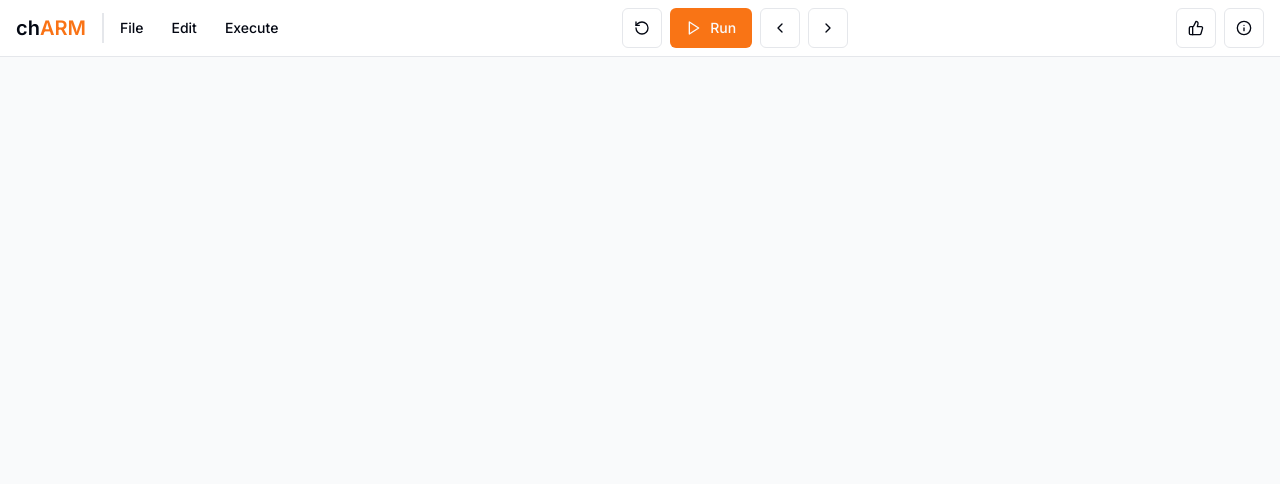
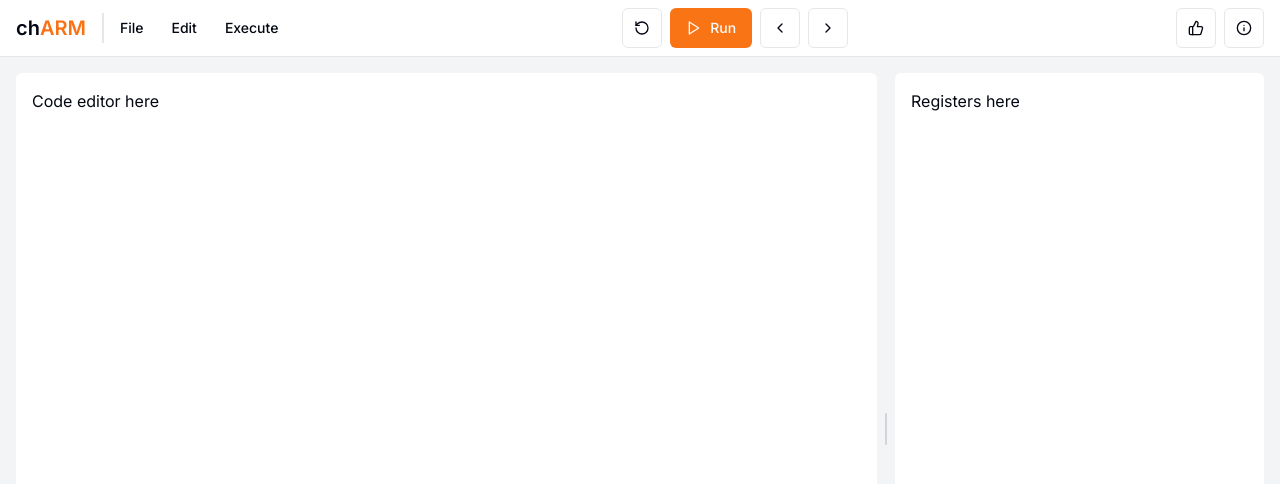
Before and after one commit to BenTomsett/charm, a Next.js app: page / in a window 1280 px wide. Shown: the top 484 px of the page. Built offline with nearby package versions, Linux system fonts and the light colour scheme.

Commit message:
Add resizable panes for code editor

```diff
--- a/app/layout.tsx
+++ b/app/layout.tsx
@@ -1,6 +1,8 @@
 import type { Metadata } from "next";
 import { Inter } from "next/font/google";
 import "./globals.css";
+import Navbar from "@/components/app/navbar/navbar";
+import {cn} from "@/lib/utils";
 
 const inter = Inter({ subsets: ["latin"] });
 
@@ -15,8 +17,13 @@
   children: React.ReactNode;
 }>) {
   return (
-    <html lang="en" className="bg-gray-50">
-      <body className={inter.className}>{children}</body>
+    <html lang="en" className="h-full">
+      <body className={cn(inter.className, "flex flex-col h-full")}>
+        <Navbar />
+        <main className="flex-1 bg-gray-100 p-4">
+          {children}
+        </main>
+      </body>
     </html>
   );
 }
--- a/app/page.tsx
+++ b/app/page.tsx
@@ -1,7 +1,41 @@
-import Navbar from "@/components/app/navbar/navbar";
+"use client";
+
+import {useLayoutEffect, useState} from "react";
+import {ResizableHandle, ResizablePanel, ResizablePanelGroup} from "@/components/ui/resizable";
+
+const useWindowSize = () => {
+  const [size, setSize] = useState([0, 0]);
+
+  useLayoutEffect(() => {
+    const updateSize = () => {
+      setSize([window.innerWidth, window.innerHeight]);
+    }
+
+    window.addEventListener('resize', updateSize);
+    updateSize();
+
+    return () => window.removeEventListener('resize', updateSize);
+  }, []);
+
+  return size;
+};
 
 export default function Home() {
+  const [width] = useWindowSize();
+
   return (
-    <Navbar />
+    <ResizablePanelGroup direction={width > 992 ? 'horizontal' : 'vertical'}>
+      <ResizablePanel defaultSize={70}>
+        <div className="bg-white rounded-md p-4 h-full">
+          Code editor here
+        </div>
+      </ResizablePanel>
+      <ResizableHandle />
+      <ResizablePanel defaultSize={30} minSize={20}>
+        <div className="bg-white rounded-md p-4 h-full">
+          Registers here
+        </div>
+      </ResizablePanel>
+    </ResizablePanelGroup>
   );
 }
--- /dev/null
+++ b/components/ui/resizable.tsx
@@ -0,0 +1,45 @@
+"use client"
+
+import { GripVertical } from "lucide-react"
+import * as ResizablePrimitive from "react-resizable-panels"
+
+import { cn } from "@/lib/utils"
+
+const ResizablePanelGroup = ({
+  className,
+  ...props
+}: React.ComponentProps<typeof ResizablePrimitive.PanelGroup>) => (
+  <ResizablePrimitive.PanelGroup
+    className={cn(
+      "flex h-full w-full data-[panel-group-direction=vertical]:flex-col",
+      className
+    )}
+    {...props}
+  />
+)
+
+const ResizablePanel = ResizablePrimitive.Panel
+
+const ResizableHandle = ({
+  withHandle,
+  className,
+  ...props
+}: React.ComponentProps<typeof ResizablePrimitive.PanelResizeHandle> & {
+  withHandle?: boolean
+}) => (
+  <ResizablePrimitive.PanelResizeHandle
+    className={cn(
+      "relative rounded-full w-[2px] h-8 mx-2 my-2 self-center items-center justify-center bg-gray-300 after:absolute after:inset-y-0 after:left-1/2 after:w-1 after:-translate-x-1/2 focus-visible:outline-none focus-visible:ring-1 focus-visible:ring-ring focus-visible:ring-offset-1 data-[panel-group-direction=vertical]:h-[2px] data-[panel-group-direction=vertical]:w-8 data-[panel-group-direction=vertical]:after:left-0 data-[panel-group-direction=vertical]:after:h-1 data-[panel-group-direction=vertical]:after:w-full data-[panel-group-direction=vertical]:after:-translate-y-1/2 data-[panel-group-direction=vertical]:after:translate-x-0 [&[data-panel-group-direction=vertical]>div]:rotate-90",
+      className
+    )}
+    {...props}
+  >
+    {withHandle && (
+      <div className="z-10 flex h-4 w-3 items-center justify-center rounded-sm border bg-border">
+        <GripVertical className="h-2.5 w-2.5" />
+      </div>
+    )}
+  </ResizablePrimitive.PanelResizeHandle>
+)
+
+export { ResizablePanelGroup, ResizablePanel, ResizableHandle }
--- a/lib/utils.ts
+++ b/lib/utils.ts
@@ -1,6 +1,6 @@
 import { type ClassValue, clsx } from "clsx"
 import { twMerge } from "tailwind-merge"
 
-export function cn(...inputs: ClassValue[]) {
+export const cn = (...inputs: ClassValue[]) => {
   return twMerge(clsx(inputs))
 }
--- a/package.json
+++ b/package.json
@@ -17,6 +17,7 @@
     "next": "14.1.0",
     "react": "^18",
     "react-dom": "^18",
+    "react-resizable-panels": "^2.0.6",
     "tailwind-merge": "^2.2.1",
     "tailwindcss-animate": "^1.0.7"
   },
```
Also changed, not shown: 1 other file (tests, documents, lock files or other folders).
